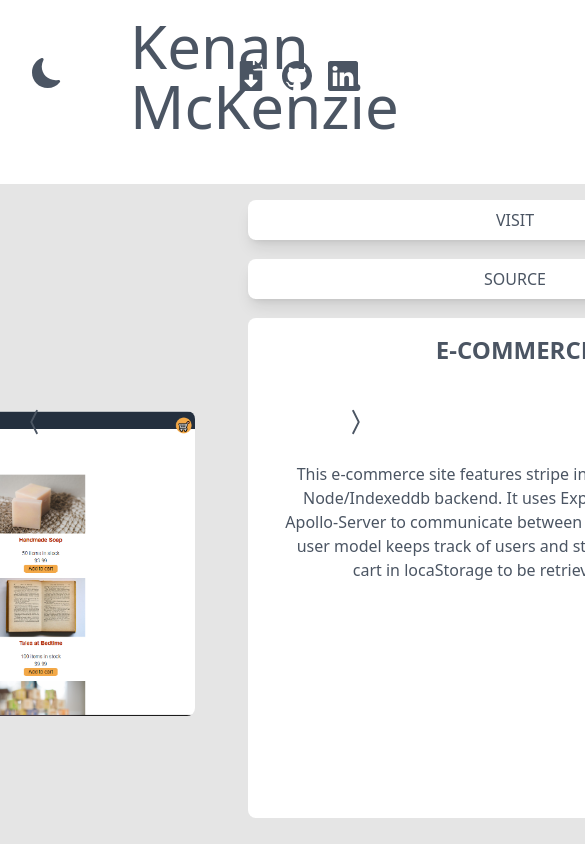
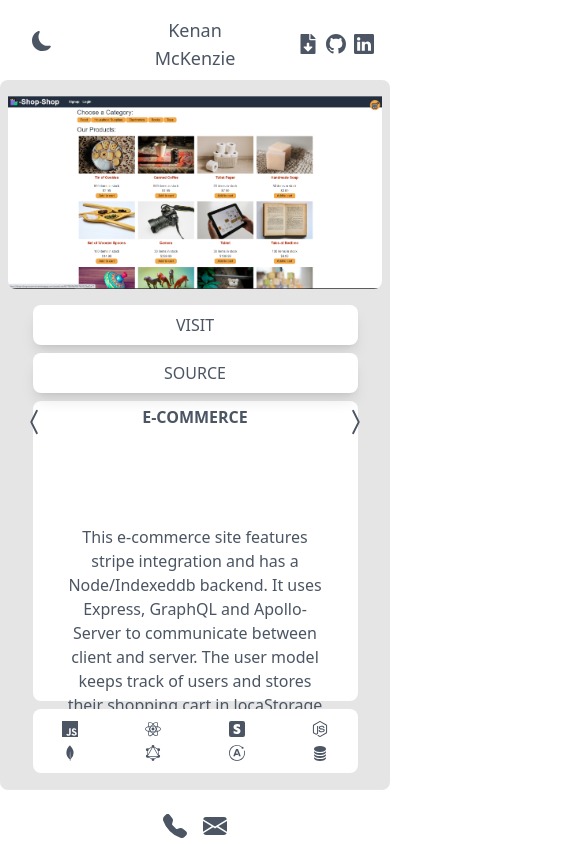
Before and after one commit to kwm0304/portfolio, a React (Vite) app in the folder client/: page / in a window 390 px wide. Shown: the top 844 px of the page, 585 px wide, since content can reach past the window. Built offline with nearby package versions, Linux system fonts and the light colour scheme.

Commit message:
added xs size

```diff
--- a/client/src/App.jsx
+++ b/client/src/App.jsx
@@ -23,24 +23,24 @@ function App() {
 
 
   return (
-    <>
-    <div className="grid grid-cols-3 items-center text-gray-600 p-0 m-0 dark:bg-gray-800 pt-4 pb-12  ">
+    <div className=''>
+    <div className="grid grid-cols-3 items-center text-gray-600 p-0 m-0 dark:bg-gray-800 pt-4 xl:pb-12 xs:pb-2">
       <div className='COL1 '>
-        <button onClick={handleThemeSwitch}>{theme === 'dark' ? <BsSunFill className='text-3xl ml-8 text-cyan-400 hover:scale-110 hover:text-cyan-300 hover:text-white'/> : <BsMoonFill className='dark:hover:text-white text-3xl ml-8 hover:scale-110 hover:text-gray-700' />}</button>
+        <button onClick={handleThemeSwitch}>{theme === 'dark' ? <BsSunFill className='xs:text-xl xl:text-3xl xl:ml-8 xs:ml-4 text-cyan-400 hover:scale-110 hover:text-cyan-300 hover:text-white'/> : <BsMoonFill className='xs:text-xl dark:hover:text-white xl:text-3xl ml-8 hover:scale-110 hover:text-gray-700' />}</button>
       </div>
       <div className="COL2 grid grid-cols-1 justify-content-center  text-center">
-        <h1 className={theme === 'dark' ? 'neon' : 'text-6xl heading font-sans'}>Kenan McKenzie</h1>
+        <h1 className={theme === 'dark' ? 'neon' : 'xl:text-6xl heading font-sans xs:text-lg'}>Kenan McKenzie</h1>
       </div>
-      <div className='COL3 '>
-      <div className="flex justify-end gap-4 mr-8 dark:text-cyan-400 text-3xl ">
+      <div className='COL3  justify-self-end'>
+      <div className="flex justify-end xl:gap-4 xl:mr-8 xs:mr-4 xs:gap-2  dark:text-cyan-400  ">
         <a href={Resume} download='Resume.pdf'>
-          <FaFileDownload className='dark:hover:text-white hover:text-gray-700 text-3xl hover:scale-110 '/>
+          <FaFileDownload className='dark:hover:text-white hover:text-gray-700 xl:text-3xl xs:text-xl hover:scale-110 '/>
         </a>
         <a href='https://github.com/kwm0304' target='_blank'>
-          <BsGithub className='dark:hover:text-white text-3xl hover:text-gray-700 hover:scale-110'/>
+          <BsGithub className='dark:hover:text-white xl:text-3xl hover:text-gray-700 hover:scale-110 xs:text-xl'/>
         </a>
         <a href='https://www.linkedin.com/in/kenan-mckenzie-29102025a/' target='_blank'>
-          <BsLinkedin className='dark:hover:text-white text-3xl hover:text-gray-700 hover:scale-110' />
+          <BsLinkedin className='dark:hover:text-white xl:text-3xl hover:text-gray-700 hover:scale-110 xs:text-xl' />
         </a>
       </div>
       </div>
@@ -49,7 +49,7 @@ function App() {
       <Carousel />
       <Footer />
     </section>
-    </>
+    </div>
   )
 }
 
--- a/client/src/components/Carousel.jsx
+++ b/client/src/components/Carousel.jsx
@@ -59,9 +59,9 @@ const Carousel = () => {
   }
 
   return(
-<div className="grid grid-cols-2  mb-6 w-[1280px] h-[760px] text-gray-600 bg-neutral-200 dark:bg-[#444654] dark:border-gray-900/50 border-b dark:text-gray-100 rounded-lg dark:text-cyan-400 ">
-  <div className="IMG pl-12 h-full flex items-center group">
-    <img src={`${slides[currentIndex].image}`} className='w-full rounded-lg'/>
+<div className="grid xl:grid-cols-2 xs:grid-cols-1 mb-6 xl:w-[1280px] xl:h-[760px] xs:w-full xl:w-full  text-gray-600 bg-neutral-200 dark:bg-[#444654] dark:border-gray-900/50 border-b dark:text-gray-100 rounded-lg dark:text-cyan-400 ">
+  <div className="IMG xl:pl-12 xs:px-2 h-full flex items-center group overflow-hidden xl:py-4">
+    <img src={`${slides[currentIndex].image}`} className='w-full rounded-lg xs:pt-4 '/>
     <div className=" group-hover:block absolute top-[50%] -translate-x-0 translate-y-[-50%] left-5 dark:text-cyan-400">
       <BsChevronCompactLeft onClick={prevSlide} size={30} className='group-hover:scale-110 font-bold' />
     </div>
@@ -80,11 +80,11 @@ const Carousel = () => {
       <a href={`${slides[currentIndex].sourceUrl}`} target='_blank'><button className='shadow-lg dark:bg-gray-800 bg-white relative rounded-lg w-full py-2 uppercase dark:group-hover:text-cyan-400 group-hover:scale-110 hover:font-semibold dark:hover:dark:text-cyan-300'>Source</button></a>
       </div>
     </div>
-    <div className='h-[500px] w-5/6 mx-auto rounded-lg dark:bg-gray-800 bg-white text-center'>
-      <h3 className='text-2xl mt-4 uppercase font-semibold text-gray-600 dark:text-lime-400'>{slides[currentIndex].title}</h3>
+    <div className='xl:h-[500px] xs:h-[300px] w-5/6 mx-auto rounded-lg dark:bg-gray-800 bg-white text-center'>
+      <h3 className='xl:text-2xl xl:mt-4 xs:mt-1 uppercase font-semibold text-gray-600 dark:text-lime-400'>{slides[currentIndex].title}</h3>
       <p className='mt-24 mx-8'>{slides[currentIndex].description}</p>
     </div>
-    <div className='w-5/6 rounded-lg grid grid-cols-4  gap-4  justify-items-center  content-center bg-white dark:bg-gray-800 dark:text-lime-400  text-xl'>
+    <div className='w-5/6 rounded-lg grid grid-cols-4  xl:gap-4 xs:gap-2 xs:py-3 justify-items-center  content-center bg-white dark:bg-gray-800 dark:text-lime-400  xs:text-base xl:text-xl'>
       {slides[currentIndex].tags.map((tag, index) => (
         <span key={index} className=''>{tag}</span>
       ))}
--- a/client/src/components/Footer.jsx
+++ b/client/src/components/Footer.jsx
@@ -2,9 +2,9 @@ import { BsFillTelephoneFill, BsFillEnvelopeFill } from "react-icons/bs"
 const Footer = () => {
 return(
   <>
-  <div className="flex gap-12 text-4xl  justify-center pb-8 h-full">
-    <a href="tel:704-796-4326" target='_blank'><BsFillTelephoneFill className="dark:text-cyan-400 dark:hover:text-white hover:scale-110 text-gray-600 hover:text-gray-700"/></a>
-    <a href='mailto:mckenzie.kenan.90@gmail.com' target='_blank'><BsFillEnvelopeFill className="dark:text-cyan-400 dark:hover:text-white hover:scale-110 text-gray-600 hover:text-gray-700"/></a>
+  <div className="flex xl:gap-12 xl:text-4xl  justify-center xs:gap-4 xs:text-2xl xl:pb-8  h-full">
+    <a href="tel:704-796-4326" target='_blank'><BsFillTelephoneFill className="xs:text-2xl xl:text-4xl dark:text-cyan-400 dark:hover:text-white hover:scale-110 text-gray-600 hover:text-gray-700"/></a>
+    <a href='mailto:mckenzie.kenan.90@gmail.com' target='_blank'><BsFillEnvelopeFill className="xs:text-2xl xl:text-4xl dark:text-cyan-400 dark:hover:text-white hover:scale-110 text-gray-600 hover:text-gray-700"/></a>
   </div>
   </>
 )
--- a/client/tailwind.config.js
+++ b/client/tailwind.config.js
@@ -4,6 +4,13 @@ export default {
   "./src/**/*.{js,ts,jsx,tsx}",],
   darkMode: 'class',
   theme: {
+    screens: {
+      'xs': '375px',
+      'sm': '640px',
+      'md': '768px',
+      'lg': '1024px',
+      'xl': '1280px'
+    },
     extend: {},
   },
   plugins: [],
```
